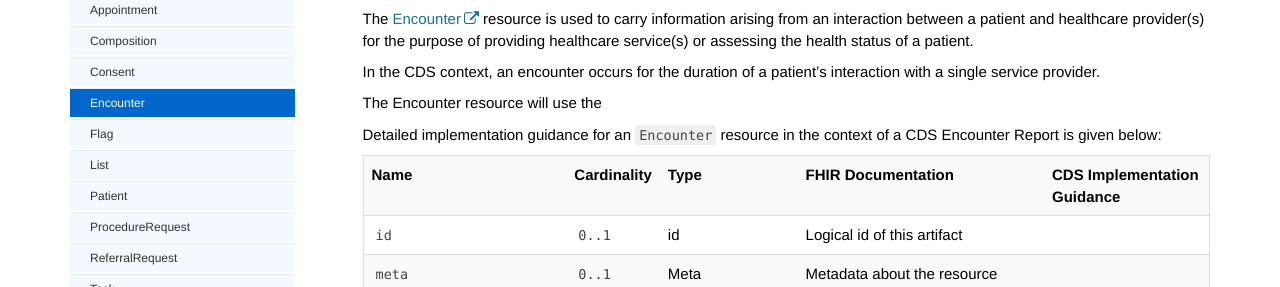
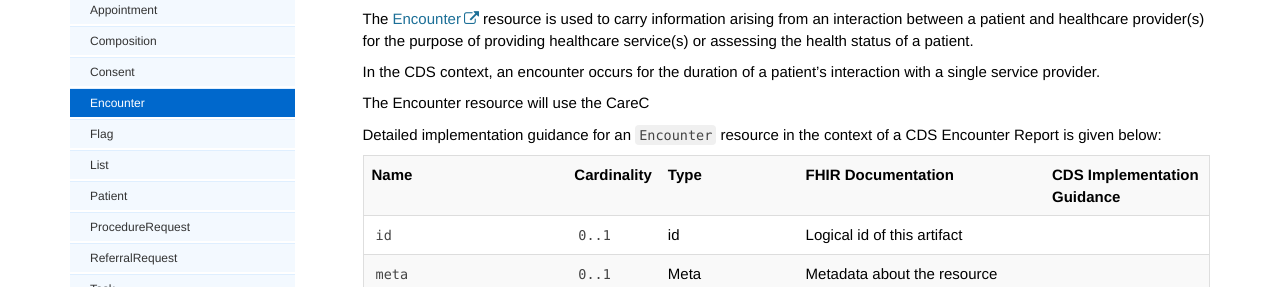
Before and after one commit to nhsconnect/FHIR-CDS, a Jekyll site: the page built from pages/explore/api_encounter_report_encounter.md, in a window 1280 px wide and 900 px high, scrolled down 382 px. Shown: the part 166-453 px from the top of the window. Built offline with Jekyll 4.4.1, drawn with Linux system fonts in a browser that asks for light colours; nearby versions of some CDN libraries; comment, search, counter and statistics services are not loaded.

Commit message:
pages/explore/api_encounter_report_encounter.md updated from https://stackedit.io/

```diff
--- a/pages/explore/api_encounter_report_encounter.md
+++ b/pages/explore/api_encounter_report_encounter.md
@@ -19,7 +19,7 @@ The [Encounter](http://hl7.org/fhir/stu3/encounter.html) resource is used to car
 
 In the CDS context, an encounter occurs for the duration of a patient’s interaction with a single service provider.
 
-The Encounter resource will use the
+The Encounter resource will use the CareC
 
 Detailed implementation guidance for an `Encounter` resource in the context of a CDS Encounter Report is given below:
 
```
Also changed, not shown: other parts of pages/explore/api_encounter_report_encounter.md (+1 -1 lines).
